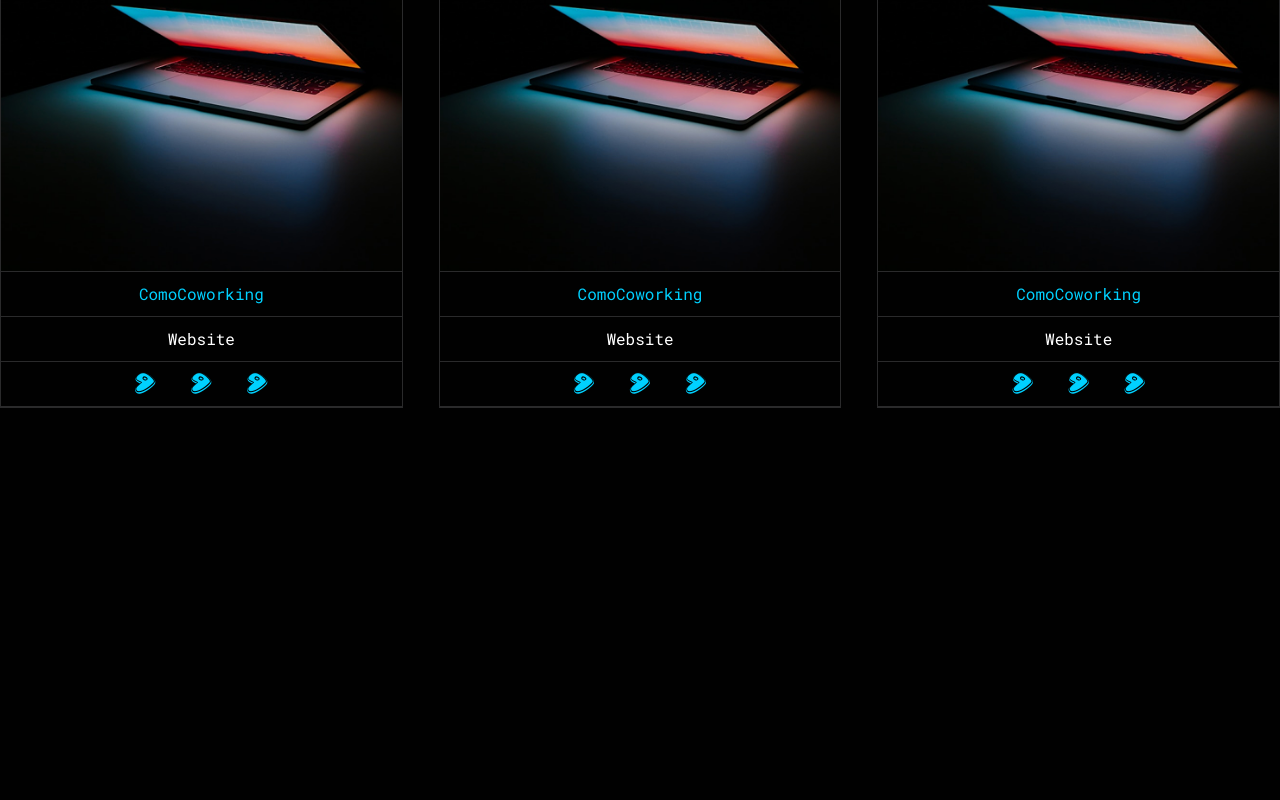
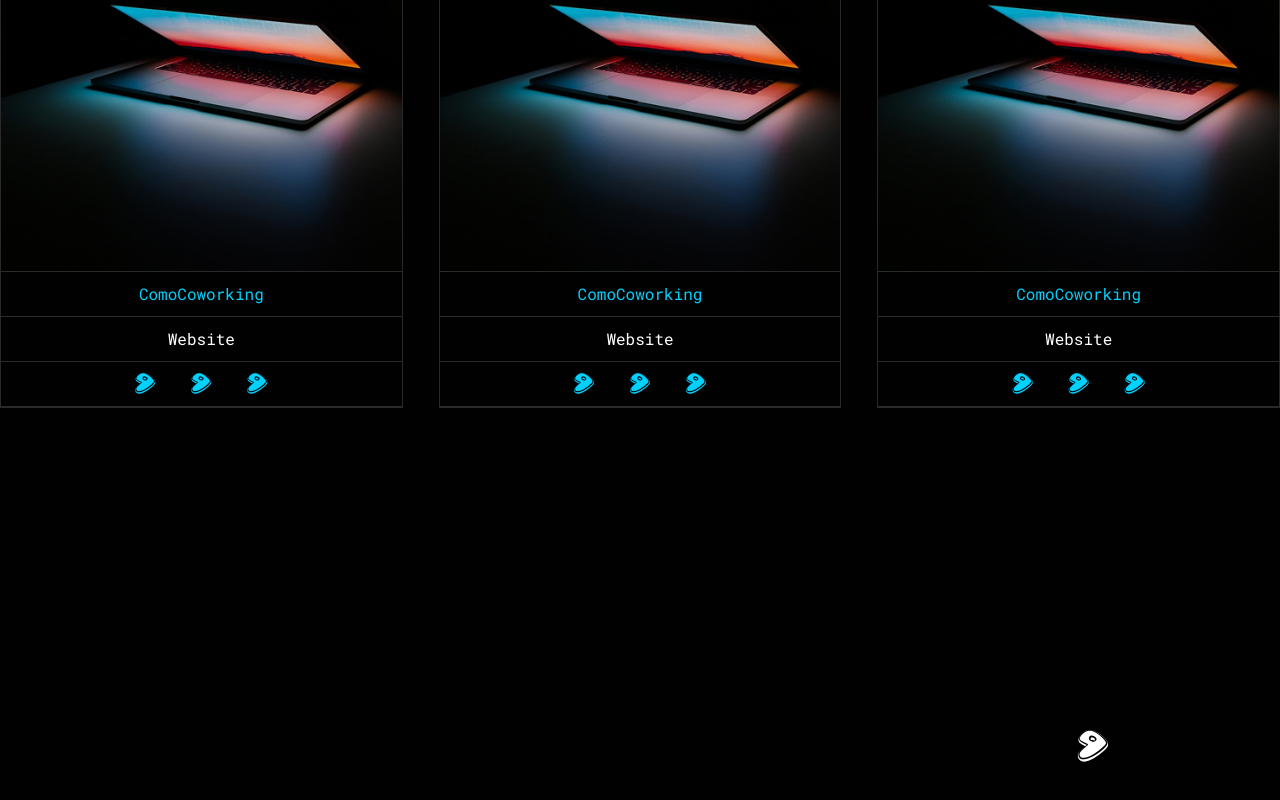
Before and after one commit to oecarvalho/portifolioCarvalho2026, a Next.js app: page / in a window 1280 px wide. Shown: the part 3199-3999 px from the top of the page. Before the commit the page ends 3847 px from the top, so only its background shows below. Built offline with nearby package versions, Linux system fonts and the light colour scheme.

Commit message:
finalizando techswiper

```diff
--- /dev/null
+++ b/src/components/techSwipper-section/techSwipper-section.tsx
@@ -0,0 +1,60 @@
+"use client"
+import { Swiper, SwiperSlide } from "swiper/react";
+import { Autoplay } from "swiper/modules";
+
+// Import Swiper styles
+import "swiper/css";
+
+export const TechSwiper = () => {
+  const techs = [
+    { icon: "devicon-react-original" },
+    { icon: "devicon-nextjs-plain" },
+    { icon: "devicon-tailwindcss-plain" },
+    { icon: "devicon-typescript-plain" },
+    { icon: "devicon-javascript-plain" },
+    { icon: "devicon-nodejs-plain" },
+    { icon: "devicon-html5-plain" },
+    { icon: "devicon-css3-plain" },
+    { icon: "devicon-sass-plain" },
+    { icon: "devicon-postgresql-plain" },
+    { icon: "devicon-figma-plain" },
+    { icon: "devicon-framermotion-plain" },
+    { icon: "devicon-express-original" },
+    { icon: "devicon-axios-plain" },
+  ];
+
+  return (
+    <div className="w-full py-20 overflow-hidden">
+      <Swiper
+        modules={[Autoplay]}
+        spaceBetween={10}
+        slidesPerView={3} // Mobile
+        loop={true}
+        speed={5000} // Velocidade da transição (5s)
+        autoplay={{
+          delay: 0,
+          disableOnInteraction: false,
+        }}
+        breakpoints={{
+          640: { slidesPerView: 4 },
+          1024: { slidesPerView: 6 },
+        }}
+        className="tech-swiper"
+      >
+        {techs.map((tech, index) => (
+          <SwiperSlide key={index} className="flex items-center justify-center">
+            <div className="flex items-center gap-2 text-white hover:text-[#00D1FF] transition-colors duration-300 cursor-default group">
+              <i className={`${tech.icon} text-4xl`}></i>
+            </div>
+          </SwiperSlide>
+        ))}
+      </Swiper>
+
+      <style jsx global>{`
+        .tech-swiper .swiper-wrapper {
+          transition-timing-function: linear !important;
+        }
+      `}</style>
+    </div>
+  );
+};
--- a/src/components/work-section/work-section.tsx
+++ b/src/components/work-section/work-section.tsx
@@ -60,6 +60,7 @@
 
                     </div>
                 </div>
+
             </div>
         </section>
     )
--- a/src/pages/index.tsx
+++ b/src/pages/index.tsx
@@ -1,5 +1,6 @@
 import { HeroSection } from "@/components/hero-section/hero-section";
 import { ProjectsSection } from "@/components/projects-section/projects-section";
+import { TechSwiper } from "@/components/techSwipper-section/techSwipper-section";
 import { WorkSection } from "@/components/work-section/work-section";
 
 export default function Home() {
@@ -8,6 +9,7 @@
       <HeroSection/>
       <WorkSection/>
       <ProjectsSection/>
+      <TechSwiper/>
     </article>
   );
 }
```
